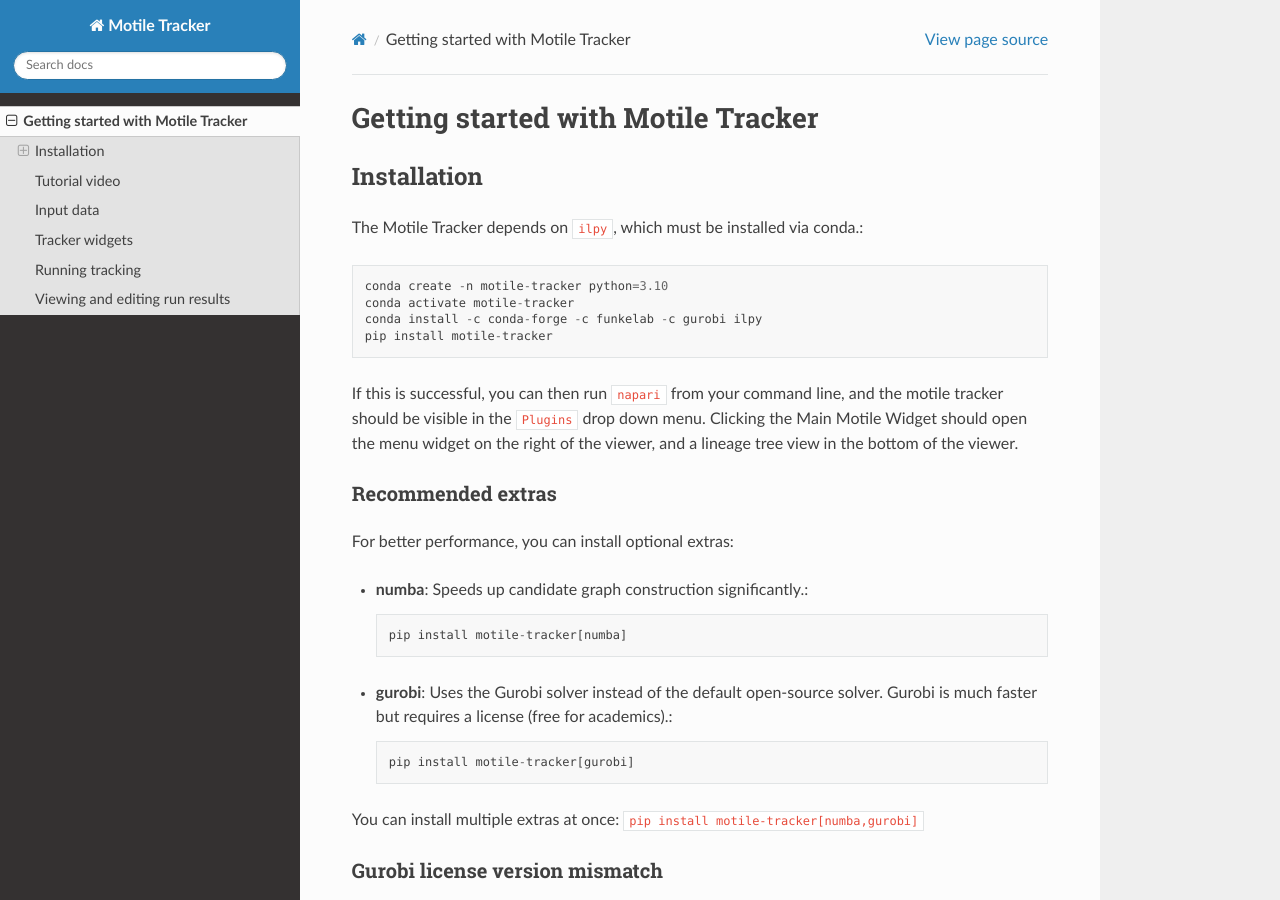
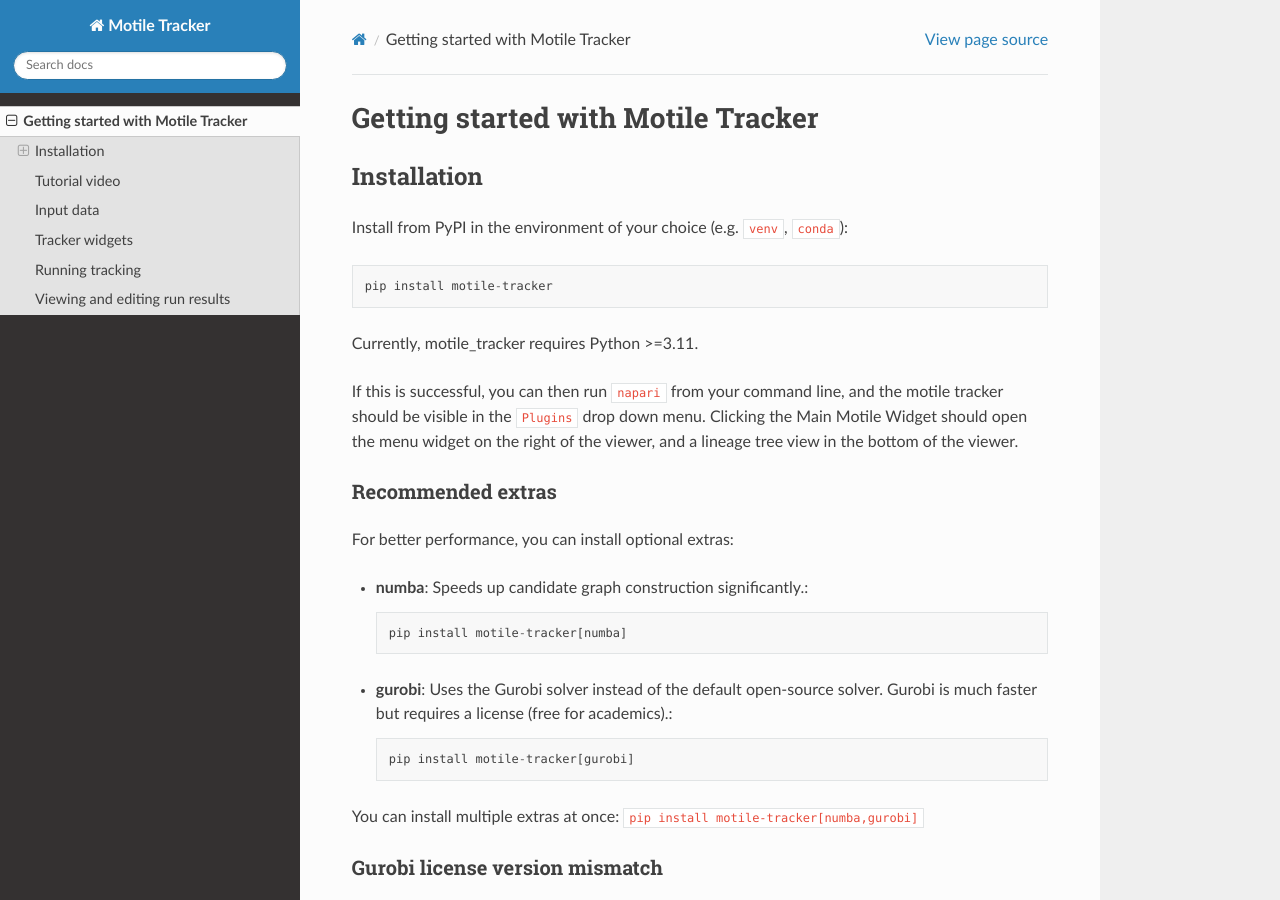
Before and after one commit to live-image-tracking-tools/motile_tracker, a Sphinx documentation site: the page built from docs/source/getting_started.rst, in a window 1280 px wide and 900 px high. Built offline with Sphinx 7.4.7 and the Read the Docs theme 3.1.0, drawn with Linux system fonts in a browser that asks for light colours; pages that are not in the unit, such as notebooks, are missing from menus.

Commit message:
Update installation instructions since we no longer need conda

```diff
--- a/docs/source/getting_started.rst
+++ b/docs/source/getting_started.rst
@@ -3,12 +3,11 @@
 
 Installation
 ************
-The Motile Tracker depends on ``ilpy``, which must be installed via conda.::
+Install from PyPI in the environment of your choice (e.g. ``venv``, ``conda``)::
 
-    conda create -n motile-tracker python=3.10
-    conda activate motile-tracker
-    conda install -c conda-forge -c funkelab -c gurobi ilpy
     pip install motile-tracker
+
+Currently, motile_tracker requires Python >=3.11.
 
 If this is successful, you can then run ``napari`` from your command line, and
 the motile tracker should be visible in the ``Plugins`` drop down menu.
```
